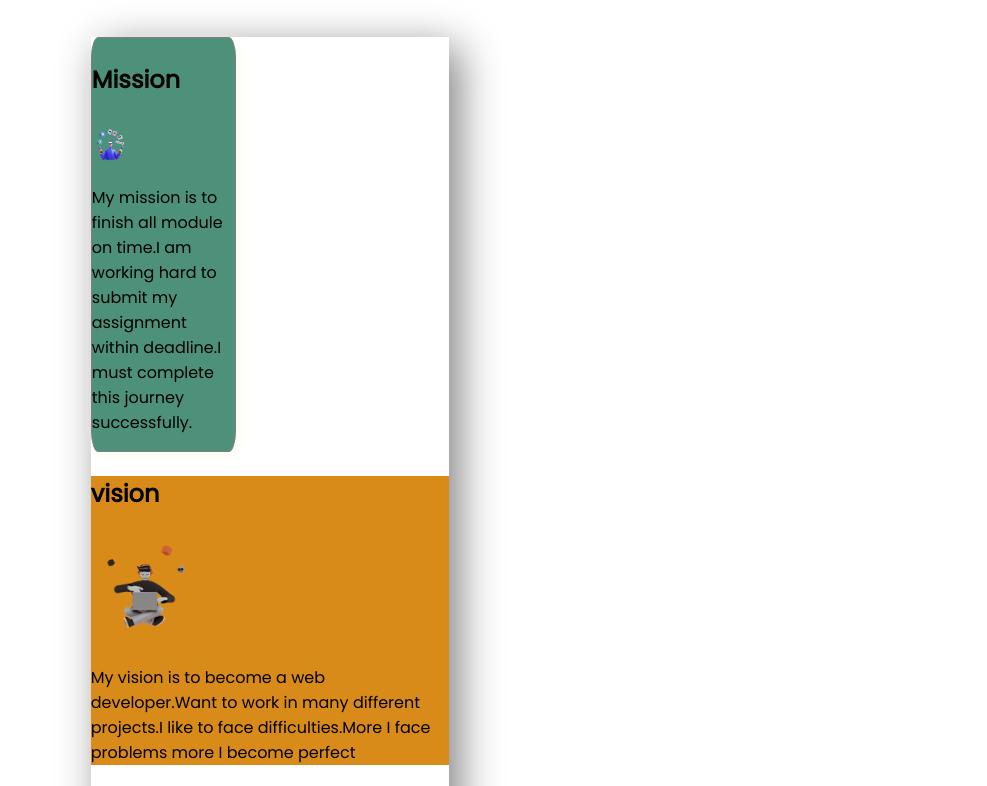
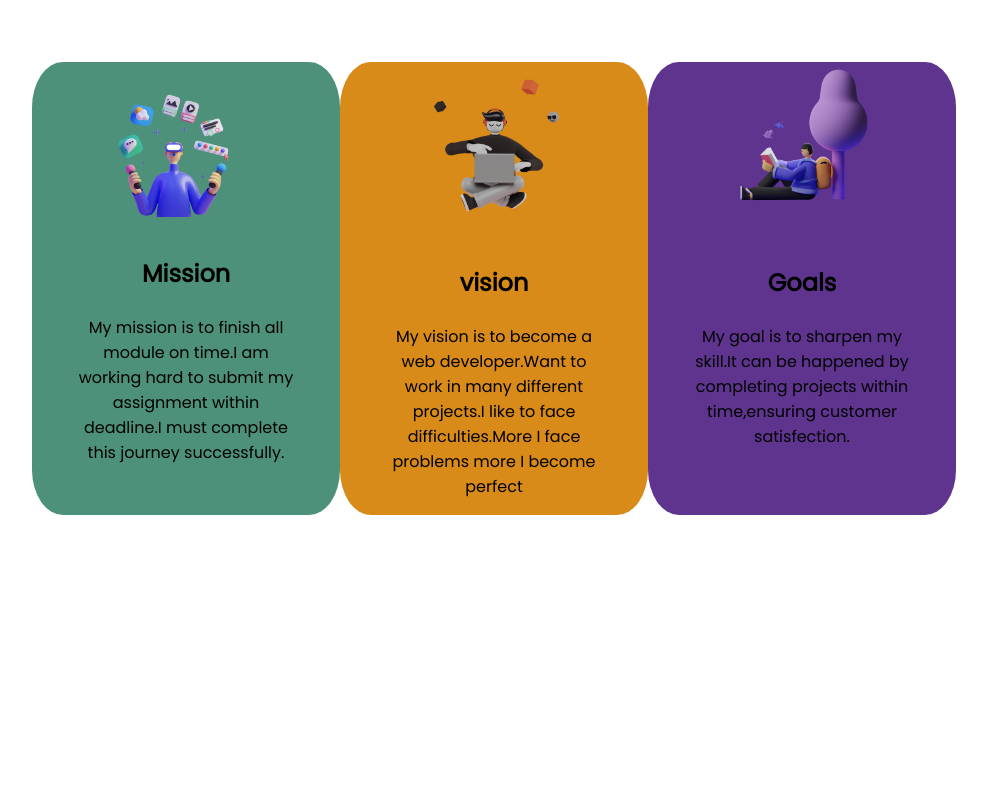
Before and after one commit to fahimabushra1/assignment-1, a plain HTML site: page index.html in a window 1280 px wide. Shown: the part 766-1552 px from the top of the page, without its empty margins (146-1133 px from the left). After the commit the page ends 1339 px from the top, so only its background shows below. Drawn offline with Linux system fonts and the light colour scheme.

Commit message:
second-sec

```diff
--- a/index.html
+++ b/index.html
@@ -32,30 +32,35 @@
         <img src="person/person-5.png" alt="image of a person">
     </div>
 </section>
-<h2><b>My Mission in </b><span class="blue">2022</span></h2>
-<section class="box">
-    <div class="all div">
+<div class="second-sec">
+    <h2><b>My Mission in </b><span class="blue">2022</span></h2>
+    <div class="all-division">
         <div class="div1">
+            <div class="illustrator">
+                <img src="illustrators/illustrator-1.png" alt="">
+            </div>
             <h3>Mission</h3>
-            <img class="illustrator" src="illustrators/illustrator-1.png" alt="">
             <p>My mission is to finish all module on time.I am working hard to submit my assignment within deadline.I
-                must
-                complete this journey successfully.</p>
+                must complete this journey successfully.</p>
         </div>
         <div class="div2">
+            <div class="illustrator">
+                <img src="illustrators/illustrator-2.png" alt="">
+            </div>
             <h3>vision</h3>
-            <img class="illustrator" src="illustrators/illustrator-2.png" alt="">
             <p>My vision is to become a web developer.Want to work in many different projects.I like to face
                 difficulties.More I face problems more I become perfect</p>
         </div>
         <div class="div3">
+            <div class="illustrator">
+                <img src="illustrators/illustrator-3.png" alt="">
+            </div>
             <h3>Goals</h3>
-            <img class="illustrator" src="illustrators/illustrator-3.png" alt="">
             <p>My goal is to sharpen my skill.It can be happened by completing projects within time,ensuring customer
                 satisfection.</p>
         </div>
     </div>
-</section>
+</div>
 
 <body>
 </body>
--- a/style.css
+++ b/style.css
@@ -1,7 +1,7 @@
 body{
     font-family: 'Poppins', sans-serif;
-    margin-left: 15%;
-    margin-right: 15%;
+    margin-left: 10%;
+    margin-right: 10%;
     margin-top: 5%;
 }
 .blue{
@@ -24,14 +24,14 @@ body{
 .mission{
     display: flex;
 }
-.box{
+.all-division{
     display: flex;
-    flex-direction: row;
     justify-content: space-around;
-    box-shadow: 10px 10px 40px gray;
-    width: 40%;
-    margin-left: 5%;
-    margin-right: 5%;
+    padding: 50px;
+}
+.second-sec{
+    padding-top: 5%;
+    text-align: center;
 }
 .determine-text{
     width: 50%;
@@ -48,25 +48,38 @@ h2{
     font-size: 400%;
     text-align: center;
     font-family: 'Bebas Neue', cursive;
-
 }
 h3{
     font-size: 150%;
 }
 .illustrator{
-    width: 30%;
+    width: 100%;
 }
 .div1{
     background-color: rgb(78, 145, 122);
+    border: 10% solid gray;
     width: 40%;
-    border: 1px solid gray;
-    box-shadow: 4px 4px 12px floralwhite;
-    border-radius: 5%;
+    border-radius: 10%;
+    box-shadow: 10% 40% 15% gray;
+    padding-left: 5%;
+    padding-right: 5%;
 }
 .div2{
     background-color: rgb(216, 139, 25);
-    width: ;
+    border: 10% solid gray;
+    border-radius: 10%;
+    width: 40%;
+    box-shadow: 10% 40% 15% gray;
+    padding-left: 5%;
+    padding-right: 5%;
+    height: 10%;
 }
 .div3{
     background-color: rgb(95, 52, 143);
+    border: 10% solid gray;
+    border-radius: 10%;
+    width: 40%;
+    box-shadow: 10% 40% 15% gray;
+    padding-left: 5%;
+    padding-right: 5%;
 }
```
